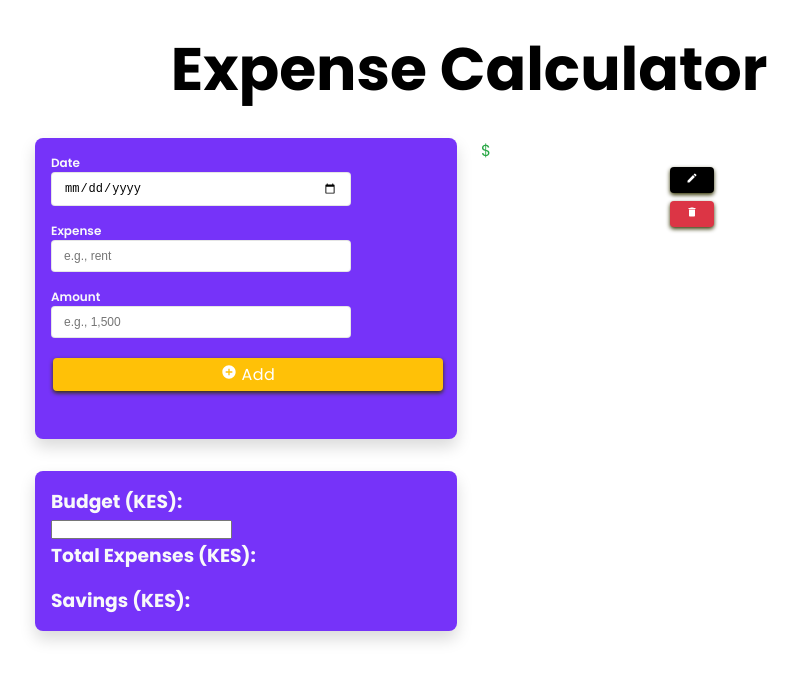
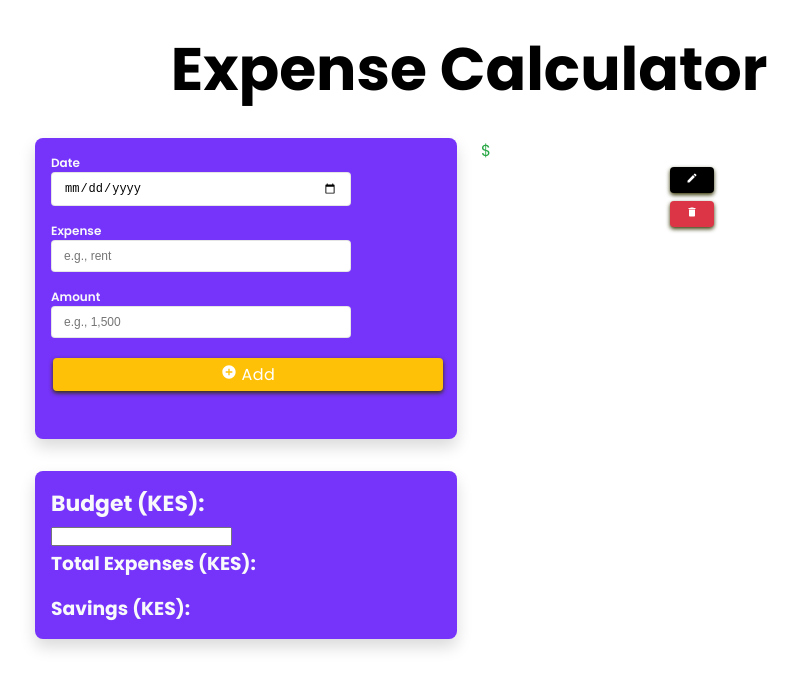
Before and after one commit to spectr-e/react-projects, a React (Vite) app: page / in a window 1280 px wide. Shown: the top 688 px of the page, without its empty margins (171-969 px from the left). Built offline with nearby package versions, Linux system fonts and the light colour scheme.

Commit message:
style(BudgetStyle): Add a format to the budget totals

```diff
--- a/src/Projects/25-expenses-calculator-app/ExpenseCalculatorApp.jsx
+++ b/src/Projects/25-expenses-calculator-app/ExpenseCalculatorApp.jsx
@@ -1,6 +1,7 @@
 import { Title } from '../../components'
 import ExpensesForm from './ExpensesForm'
 import ExpensesList from './ExpensesList'
+import { BudgetStyle } from './styles/BudgetStyle'
 
 const ExpenseCalculatorApp = () => {
   return (
@@ -23,10 +24,10 @@ const ExpenseCalculatorApp = () => {
           <section className='card mt-2 bg-primary text-light'>
             {/* Display Total */}
             <div className='card-body'>
-              {/* <BudgetStyle> */}
-              <h3>Budget (KES): </h3>
-              <input type='number' value={''} />
-              {/* </BudgetStyle> */}
+              <BudgetStyle>
+                <h3>Budget (KES): </h3>
+                <input type='number' value={''} />
+              </BudgetStyle>
               <h3 className='mb-1'>Total Expenses (KES): </h3>
 
               {/* Calculate Savings */}
--- /dev/null
+++ b/src/Projects/25-expenses-calculator-app/styles/BudgetStyle.js
@@ -0,0 +1,3 @@
+import styled from 'styled-components'
+
+export const BudgetStyle = styled.h3``
```
Also changed, not shown: src/Projects/25-expenses-calculator-app/ExpenseItem.jsx (+8 -1 lines), src/Projects/25-expenses-calculator-app/styles/ExpenseItemStyle.js (renamed from src/Projects/25-expenses-calculator-app/ExpenseItemStyle.jsx).
